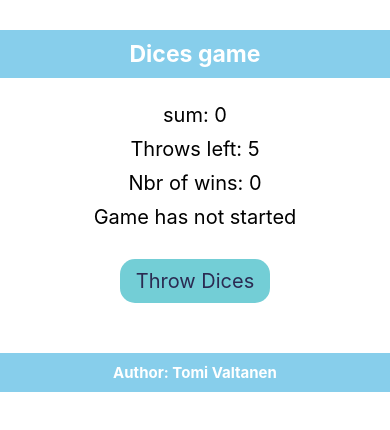
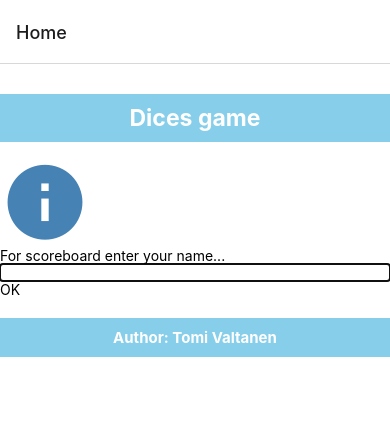
Before and after one commit to TomiValtanen/React-native-Yatzy, a React Native app: screen /Home in a window 390 px wide. Shown: the top 430 px of the page. Built offline with nearby package versions, Linux system fonts and the light colour scheme.

Commit message:
home,scoreboard,bottom tab navigation

```diff
--- a/App.js
+++ b/App.js
@@ -1,19 +1,77 @@
 import { StatusBar } from 'expo-status-bar';
 import { Text, View } from 'react-native';
-import Header from './screens/Header';
-import Footer from './screens/Footer';
+import Header from './components/Header';
+import Footer from './components/Footer';
 import { Styles } from './styles/Styles';
-import Gameboard from './screens/Gameboard';
+import Gameboard from './components/Gameboard';
+import { createBottomTabNavigator } from '@react-navigation/bottom-tabs';
+import MaterialCommunityIcons from '@expo/vector-icons/MaterialCommunityIcons';
+import Home from './components/Home';
+import { NavigationContainer } from '@react-navigation/native';
+import Scoreboard from './components/Scoreboard';
 
-
-
+const Tab = createBottomTabNavigator();
 
 export default function App() {
   return (
-    <View style={Styles.container}>
-      <Header/>
-      <Gameboard/>
-      <Footer/>
-    </View>
+    <NavigationContainer>
+      <Tab.Navigator
+        //initialRouteName="Home"
+        sceneContainerStyle={{ backgroundColor: "transparent" }}
+        screenOptions={({ route }) => ({
+          tabBarIcon: ({ focused, color, size }) => {
+            let iconName
+            if (route.name === "Home") {
+              iconName = focused ?
+                "information"
+                :
+                "information-outline"
+            }
+            else if (route.name === "Gameboard") {
+              iconName = focused ?
+                "dice-multiple"
+                :
+                "dice-multiple-outline"
+            }
+            else if (route.name === "Scoreboard") {
+              iconName = focused ?
+                "view-list"
+                :
+                "view-list-outline"
+            }
+            return <MaterialCommunityIcons
+              name={iconName}
+              size={size}
+              color={color}
+
+            />
+          },
+          tabBarActiveTintColor: "steelblue",
+          tabBarInactiveTintColor: "gray"
+        })}
+      >
+
+        <Tab.Screen
+          name="Home"
+          component={Home}
+          options={{
+            tabBarStyle: {display:"none"}
+          }}
+        />
+        <Tab.Screen
+          name="Gameboard"
+          component={Gameboard}
+
+
+        />
+        <Tab.Screen
+          name="Scoreboard"
+          component={Scoreboard}
+
+        />
+
+      </Tab.Navigator>
+    </NavigationContainer>
+
   );
 }
--- a/screens/Gameboard.js
+++ b/components/Gameboard.js
@@ -2,6 +2,8 @@ import { useEffect, useState } from "react"
 import { Pressable, Text, View } from "react-native"
 import { MaterialCommunityIcons } from '@expo/vector-icons';
 import { Styles } from "../styles/Styles";
+import Header from "./Header";
+import Footer from "./Footer";
 
 
 
@@ -39,7 +41,6 @@ function throwDices(){
     }
     setNbrOfThrowsLeft(prev=>prev -1)
     setSum(sum)
-    console.log(board)
 }
 
 function checkWinner(){
@@ -76,9 +77,11 @@ for(let i =0 ; i < NBR_OF_DICES;i++){
 
     )
 }
-console.log(row)
+
     return(
         <View style={Styles.gameboard}>
+            <Header/>
+
             <View style={Styles.flex}>
                 {row}
             </View>
@@ -92,7 +95,7 @@ console.log(row)
                  >
                     <Text style={Styles.buttonText}>Throw Dices</Text>
                 </Pressable>
-
+            <Footer/>
         </View>
     )
 }
--- /dev/null
+++ b/components/Home.js
@@ -0,0 +1,87 @@
+import { View } from "react-native";
+import MaterialCommunityIcons from '@expo/vector-icons/MaterialCommunityIcons';
+import { NBR_OF_DICES, NBR_OF_THROWS, MIN_SPOT, MAX_SPOT, BONUS_POINTS, BONUS_POINTS_LIMIT } from "../constants/Game";
+import { Styles } from "../styles/Styles";
+import { useState } from "react";
+import { Keyboard } from "react-native";
+import Header from "./Header";
+import Footer from "./Footer";
+import { TextInput } from "react-native";
+import { Pressable } from "react-native";
+import { Text } from "react-native";
+
+
+
+
+
+function Home({ navigation }) {
+    const [playerName, setPlayerName] = useState("")
+    const [hasPlayerName, setHasPlayerName] = useState(false)
+
+    const handlePLayerName = (value) => {
+        if (value.trim().length > 0) {
+            setHasPlayerName(true)
+            Keyboard.dismiss()
+        }
+    }
+
+
+    return (
+        <>
+            <Header />
+            <View>
+                <MaterialCommunityIcons
+                    name="information"
+                    size={90}
+                    color={"steelblue"}
+                />
+                {!hasPlayerName ?
+                    <>
+                        <Text>For scoreboard enter your name...</Text>
+                        <TextInput
+                            onChangeText={setPlayerName}
+                            autoFocus={true}
+
+                        />
+                        <Pressable onPress={() => handlePLayerName(playerName)}>
+                            <Text>OK</Text>
+                        </Pressable>
+                    </>
+                    :
+                    <>
+                        <Text multiline="true">
+                            THE GAME: Upper section of the classic Yahtzee
+                            dice game. You have {NBR_OF_DICES} dices and
+                            for the every dice you have {NBR_OF_THROWS}
+                            throws. After each throw you can keep dices in
+                            order to get same dice spot counts as many as
+                            possible. In the end of the turn you must select
+                            your points from {MIN_SPOT} to {MAX_SPOT}.
+                            Game ends when all points have been selected.
+                            The order for selecting those is free.
+                            POINTS: After each turn game calculates the sum
+                            for the dices you selected. Only the dices having
+                            the same spot count are calculated. Inside the
+                            game you can not select same points from
+                            {MIN_SPOT} to {MAX_SPOT} again.
+                            GOAL: To get points as much as possible.
+                            {BONUS_POINTS_LIMIT} points is the limit of
+                            getting bonus which gives you {BONUS_POINTS}
+                            points more</Text>
+                            <Text> Good luck , {playerName}</Text>
+                            <Pressable onPress={()=>navigation.navigate("Gameboard",{player:playerName})}>
+                            <Text>Play</Text>
+                            </Pressable>
+
+                    </>
+
+
+                }
+            </View>
+            <Footer />
+
+        </>
+    )
+}
+
+export default Home
--- /dev/null
+++ b/components/Scoreboard.js
@@ -0,0 +1,20 @@
+import { Text } from "react-native";
+import { View } from "react-native";
+import Header from "./Header";
+import Footer from "./Footer";
+
+
+
+
+function Scoreboard(){
+    return(
+        <View>
+            <Header/>
+            <Text>HJUUHAAA</Text>
+            <Footer/>
+        </View>
+    )
+}
+
+
+export default Scoreboard
--- /dev/null
+++ b/constants/Game.js
@@ -0,0 +1,7 @@
+export const NBR_OF_DICES=5
+export const NBR_OF_THROWS=3
+export const MIN_SPOT=1
+export const MAX_SPOT=6
+export const BONUS_POINTS_LIMIT=63
+export const BONUS_POINTS=50
+export const NBR_OF_SCOREBOARD=7
```
Also changed, not shown: package.json (+6 -2 lines), components/Footer.js (renamed from screens/Footer.js), components/Header.js (renamed from screens/Header.js), 1 other file (tests, documents, lock files or other folders).
